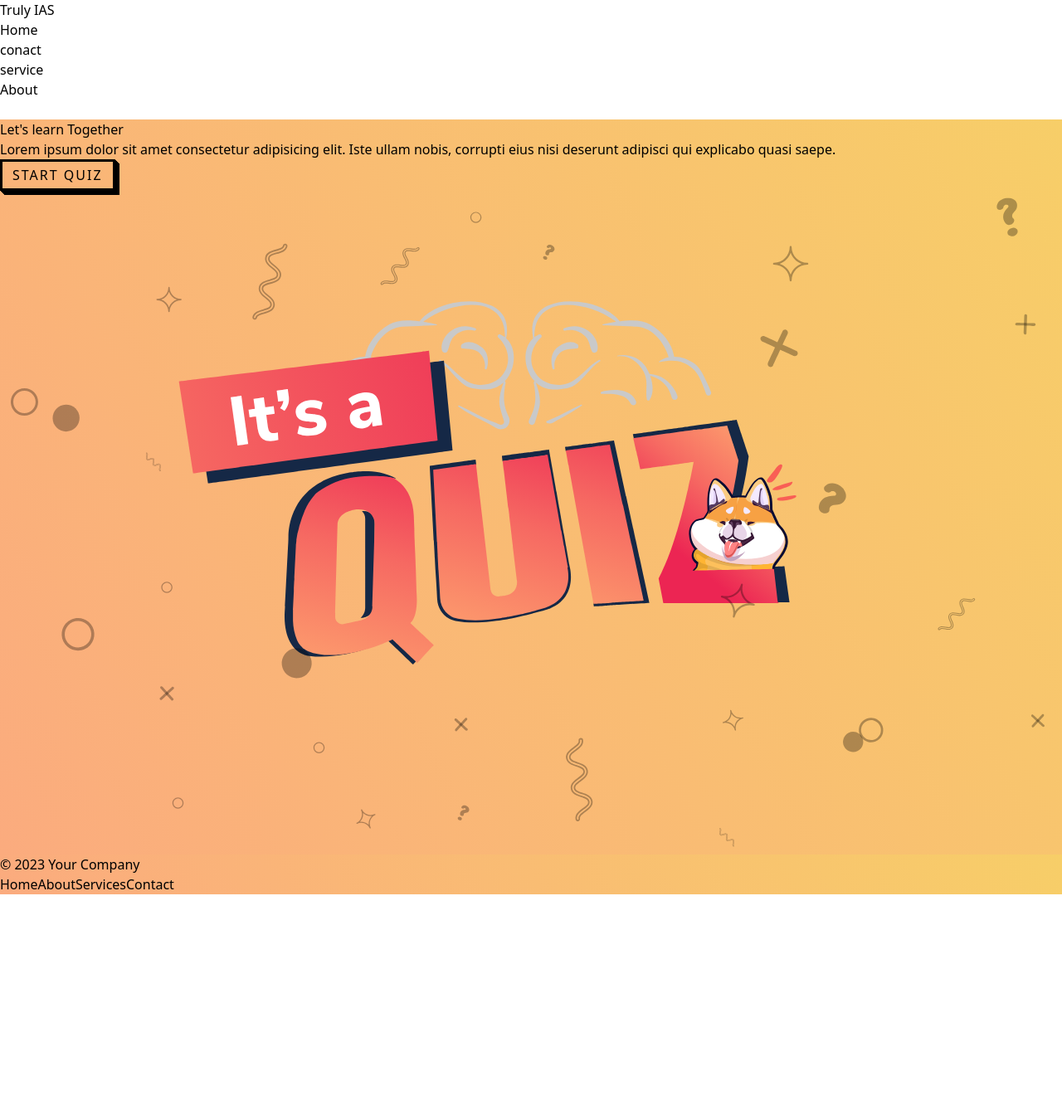
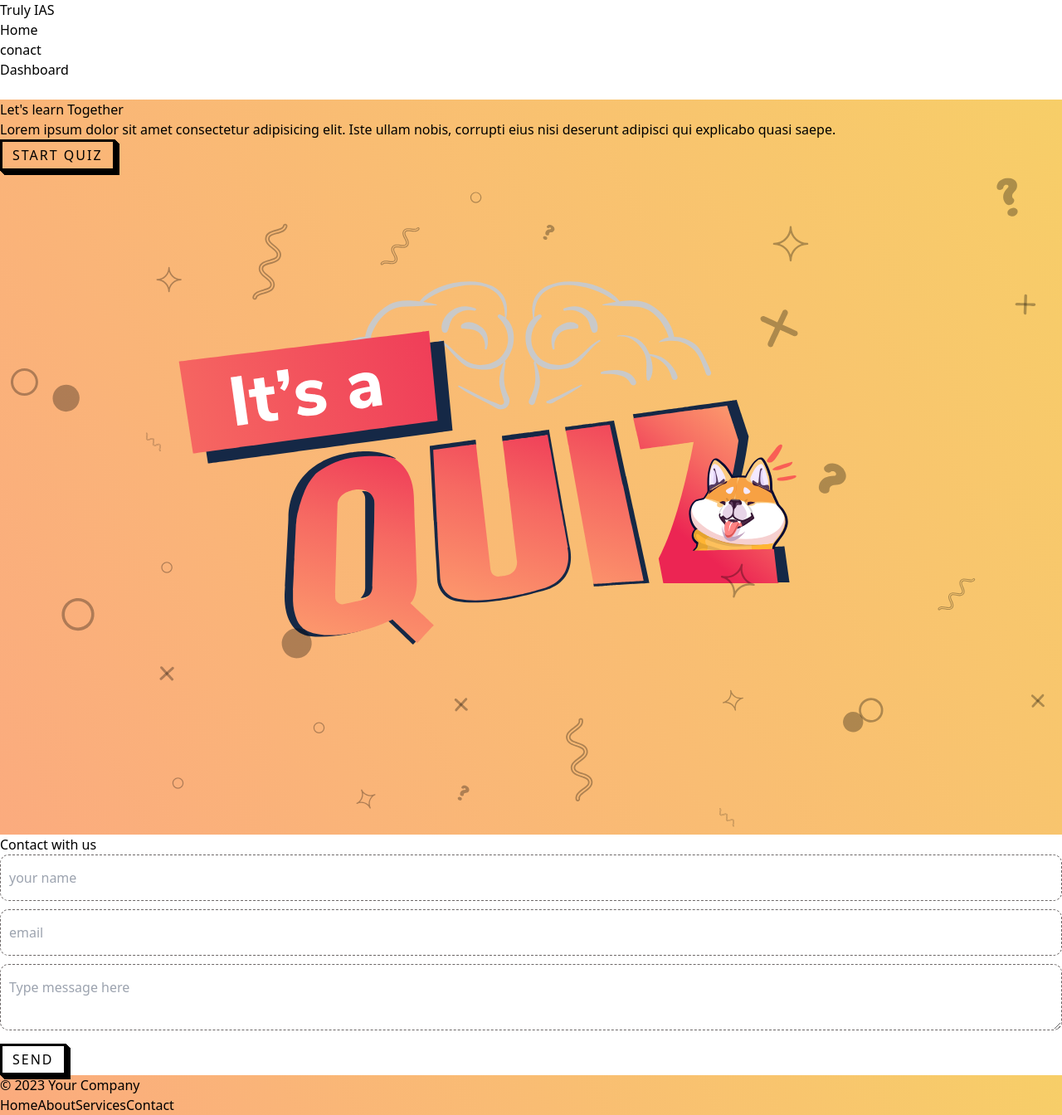
Before and after one commit to jhimi01/jhimi_iaswebproject, a React (Vite) app in the folder jhimi_iaswebproject_client/: page / in a window 1280 px wide. Shown: the whole page at 83% size. Before the commit the page ends 1078 px from the top, so only its background shows below. Built offline with nearby package versions, Linux system fonts and the light colour scheme.

Commit message:
admin sidebar

```diff
--- /dev/null
+++ b/jhimi_iaswebproject_client/src/pages/Dashboard/AddPost/AddPost.jsx
@@ -0,0 +1,10 @@
+
+const AddPost = () => {
+    return (
+        <div>
+            this is a add form
+        </div>
+    );
+};
+
+export default AddPost;
--- /dev/null
+++ b/jhimi_iaswebproject_client/src/pages/Dashboard/DahsboardLayout.jsx
@@ -0,0 +1,45 @@
+import { NavLink, Outlet } from "react-router-dom";
+
+const DahsboardLayout = () => {
+  return (
+    <div className="flex">
+
+      {/* sidebar */}
+      <div className="LinkTiems w-64 h-screen">
+        <div
+          className="py-4 px-4 text-2xl font-bold"
+          style={{ borderBottom: "1px dashed #999" }}
+        >
+          Dashboard
+        </div>
+        <nav className="dashbord-link text-xl flex flex-col justify-between h-full LinkTiems">
+          <div>
+            <NavLink to="/dashboard/ghraph" className="block py-2 px-4 hover:bg-white">
+              Dashboard
+            </NavLink>
+            <NavLink
+              to="/dashboard/addpost"
+              className="block hover:bg-white py-2 px-4"
+            >
+              Add Question
+            </NavLink>
+            <NavLink to="/dashboard/ghraph" className="block py-2 px-4 hover:bg-white">
+              Settings
+            </NavLink>
+          </div>
+          <div>
+            <NavLink to="/" className="block py-2 px-4 hover:bg-white">
+              Home
+            </NavLink>
+            <a href="#" className="block py-2 px-4 hover:bg-white">
+              Settings
+            </a>
+          </div>
+        </nav>
+      </div>
+      <Outlet />
+    </div>
+  );
+};
+
+export default DahsboardLayout;
--- /dev/null
+++ b/jhimi_iaswebproject_client/src/pages/Homepage/Contact/Contact.css
@@ -0,0 +1,7 @@
+.inputfileld{
+    border: 1px dashed #6c6767;
+    border-radius: 10px;
+    padding: 15px 10px;
+    width: 100%;
+    margin-bottom: 10px;
+}
--- a/jhimi_iaswebproject_client/src/pages/Homepage/Contact/Contact.jsx
+++ b/jhimi_iaswebproject_client/src/pages/Homepage/Contact/Contact.jsx
@@ -1,11 +1,25 @@
-
+// import bgcontact from "../../../../public/3596.jpg";
+import './Contact.css'
 
 const Contact = () => {
-    return (
-        <div>
-            this is a contact page
+  return (
+    <div className="md:w-10/12 w-11/12 mx-auto my-20">
+      <h1 className="text-3xl capitalize font-semibold text-center my-5">
+        Contact with us
+      </h1>
+      <div>
+        {/* <div className="w-full h-[60vh]">
+          <img src={bgcontact} alt="bg" className="w-full h-full object-cover" />
+        </div> */}
+        <div className="flex items-center justify-center flex-col w-1/2 mx-auto px-5">
+            <input className="inputfileld" type="text" placeholder="your name" />
+            <input className="inputfileld" type="email" placeholder="email" />
+            <textarea className="inputfileld" placeholder="Type message here"></textarea>
+            <button className='button-54'>send</button>
         </div>
-    );
+      </div>
+    </div>
+  );
 };
 
 export default Contact;
--- a/jhimi_iaswebproject_client/src/pages/Homepage/Home/Home.jsx
+++ b/jhimi_iaswebproject_client/src/pages/Homepage/Home/Home.jsx
@@ -1,9 +1,11 @@
 import Lottie from "lottie-react";
 import animation from "../../../../public/Animation.json";
 import './Home.css'
+import Contact from "../Contact/Contact";
 
 const Home = () => {
   return (
+   <>
     <div
       style={{
         backgroundColor: "#FBAB7E",
@@ -11,15 +13,20 @@ const Home = () => {
       }}
       className="md:h-[70vh] my-10 rounded-xl md:w-10/12 w-11/12 mx-auto md:flex items-center justify-between"
     >
-      <div className="w-1/2 px-10 space-y-4">
+      <div className="md:w-1/2 px-10 md:py-0 py-5 md:text-start text-center space-y-4">
         <h1 className="text-5xl font-mono font-semibold">{`Let's learn Together`}</h1>
         <p className="text-gray-500 font-thin">Lorem ipsum dolor sit amet consectetur adipisicing elit. Iste ullam nobis, corrupti eius nisi deserunt adipisci qui explicabo quasi saepe.</p>
         <button className="button-54 font-mono">start quiz</button>
       </div>
-      <div className="w-1/2">
+      <div className="md:w-1/2">
         <Lottie animationData={animation} />
       </div>
     </div>
+
+
+    <Contact />
+
+   </>
   );
 };
 
--- a/jhimi_iaswebproject_client/src/pages/Share/Header.css
+++ b/jhimi_iaswebproject_client/src/pages/Share/Header.css
@@ -8,6 +8,8 @@ background-image: linear-gradient(62deg, #FBAB7E 0%, #F7CE68 100%);
 /* color: ; */
 }
 
-NavLink{
-    padding: 40px;
+
+
+.dashbord-link .active{
+    background: #fff;
 }
--- a/jhimi_iaswebproject_client/src/pages/Share/Header.jsx
+++ b/jhimi_iaswebproject_client/src/pages/Share/Header.jsx
@@ -11,7 +11,7 @@ const Header = () => {
 
 
     return (
-      <nav style={{boxShadow: "rgba(0, 0, 0, 0.24) 0px 3px 8px"}} className=" md:rounded-full w-10/12 mx-auto my-3 px-5 py-2 ">
+      <nav style={{boxShadow: "rgba(0, 0, 0, 0.24) 0px 3px 8px"}} className=" rounded-xl md:rounded-full w-11/12 md:w-10/12 mx-auto my-3 px-5 py-2 ">
         <div className="container mx-auto">
           <div className="flex justify-between items-center">
             <div className="flex items-center">
@@ -32,17 +32,11 @@ const Header = () => {
            }>
                 <p className="font-semibold py-1 px-4">conact</p>
               </NavLink>
-              <NavLink  to="/service"
+              <NavLink  to="/dashboard"
              className={({ isActive }) =>
              isActive ? "LinkTiems rounded-full" : ""
            }>
-                <p className="font-semibold py-1 px-4">service</p>
-              </NavLink>
-              <NavLink  to="/about"
-             className={({ isActive }) =>
-             isActive ? "LinkTiems rounded-full" : ""
-           }>
-                <p className="font-semibold py-1 px-4">About</p>
+                <p className="font-semibold py-1 px-4">Dashboard</p>
               </NavLink>
             </div>
             <div className="md:hidden flex items-center">
```
Also changed, not shown: jhimi_iaswebproject_client/src/Routes/Routes.jsx (+18 -6 lines), jhimi_iaswebproject_client/public/450.png (added), 1 other file (tests, documents, lock files or other folders).
